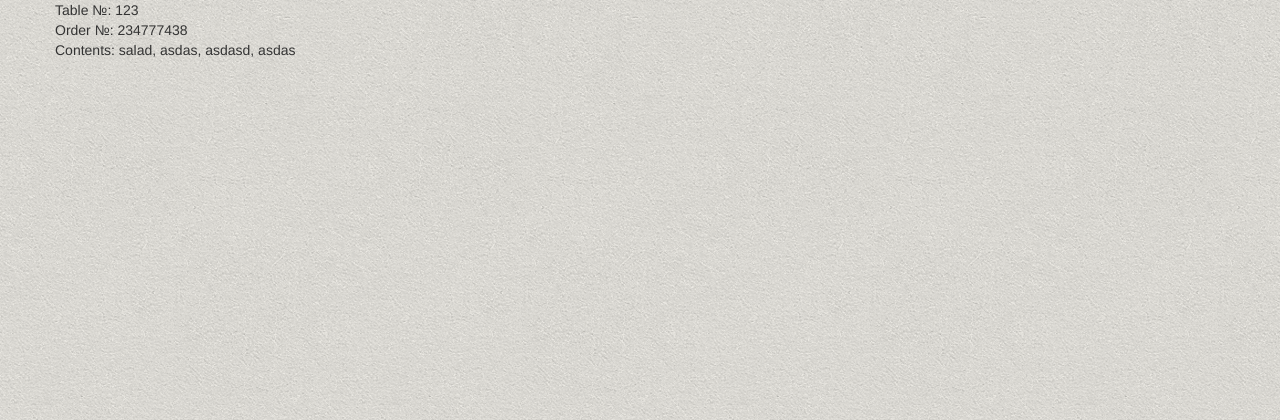
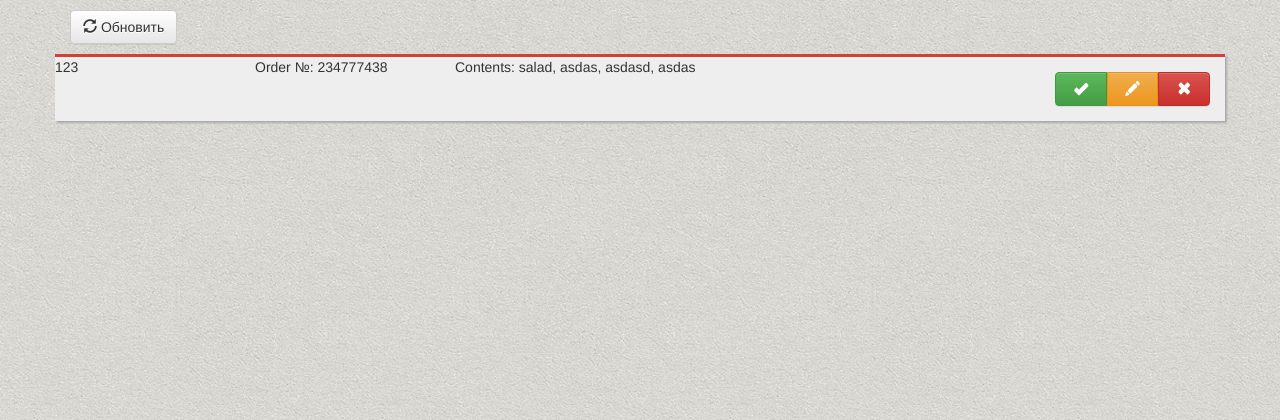
Before and after one commit to coldman333/fastorder, a CodeIgniter app: page /index.php/service/index in a window 1280 px wide. Shown: the top 420 px of the page. Run offline with CodeIgniter, Linux system fonts and the light colour scheme; data that the repository does not hold is empty; some libraries are stand-ins or nearby versions.

Commit message:
Коммит 01

```diff
--- a/_/css/service.css
+++ b/_/css/service.css
@@ -4,3 +4,20 @@
 body {
     background-image: url("../img/bg.png");
 }
+header {
+    margin-top: 10px;
+    margin-bottom: 10px;
+}
+.order_item {
+    background-color: #eee;
+    box-shadow: 2px 2px 2px #aaa;
+}
+.order_item_controls {
+    padding-bottom: 15px;
+    padding-top: 15px;
+    padding-right: 30px;
+}
+.status_new {
+    background-color: #D43F3A;
+    height: 3px;
+}
--- a/application/controllers/service.php
+++ b/application/controllers/service.php
@@ -7,7 +7,7 @@ class Service extends CI_Controller {
     {
         $data["main_content"] = "service_view";
         $data["custom_css"] = "service.css";
-        $data["custom_js"] = [];
+        $data["custom_js_list"] = [];
         $this->load->view(TEPMLATE_URL_FRONTEND, $data);
     }
 }
--- a/application/views/service_view.php
+++ b/application/views/service_view.php
@@ -1,11 +1,29 @@
         <header class="container">
+            <section class="row">
+                <div class="col-lg-12">
+                    <a href="#" class="btn btn-default" id="refresh_btn"><i class="glyphicon glyphicon-refresh"></i> Обновить</a>
+                </div>
+            </section>
         </header>
 
         <main class="container">
-            <section class="row">
-                <div class="">Table №: 123</div>
-                <div class="">Order №: 234777438</div>
-                <div class="">Contents: salad, asdas, asdasd, asdas</div>
+            <section class="row order_item">
+                <div class="status_new">
+                </div>
+                <div class="row">
+                    <div class="col-lg-2">
+                         <p>123</p>
+                    </div>
+                    <div class="col-lg-2">Order №: 234777438</div>
+                    <div class="col-lg-6">Contents: salad, asdas, asdasd, asdas</div>
+                    <div class="col-lg-2 order_item_controls">
+                        <div class="btn-group btn-group-justified">
+                            <a href="#" class="btn btn-default btn-success"><i class="glyphicon glyphicon-ok"></i></a>
+                            <a href="#" class="btn btn-default btn-warning"><i class="glyphicon glyphicon-pencil"></i></a>
+                            <a href="#" class="btn btn-default btn-danger"><i class="glyphicon glyphicon-remove"></i></a>
+                        </div>
+                    </div>
+                </div>
             </section>
         </main>
 
```
